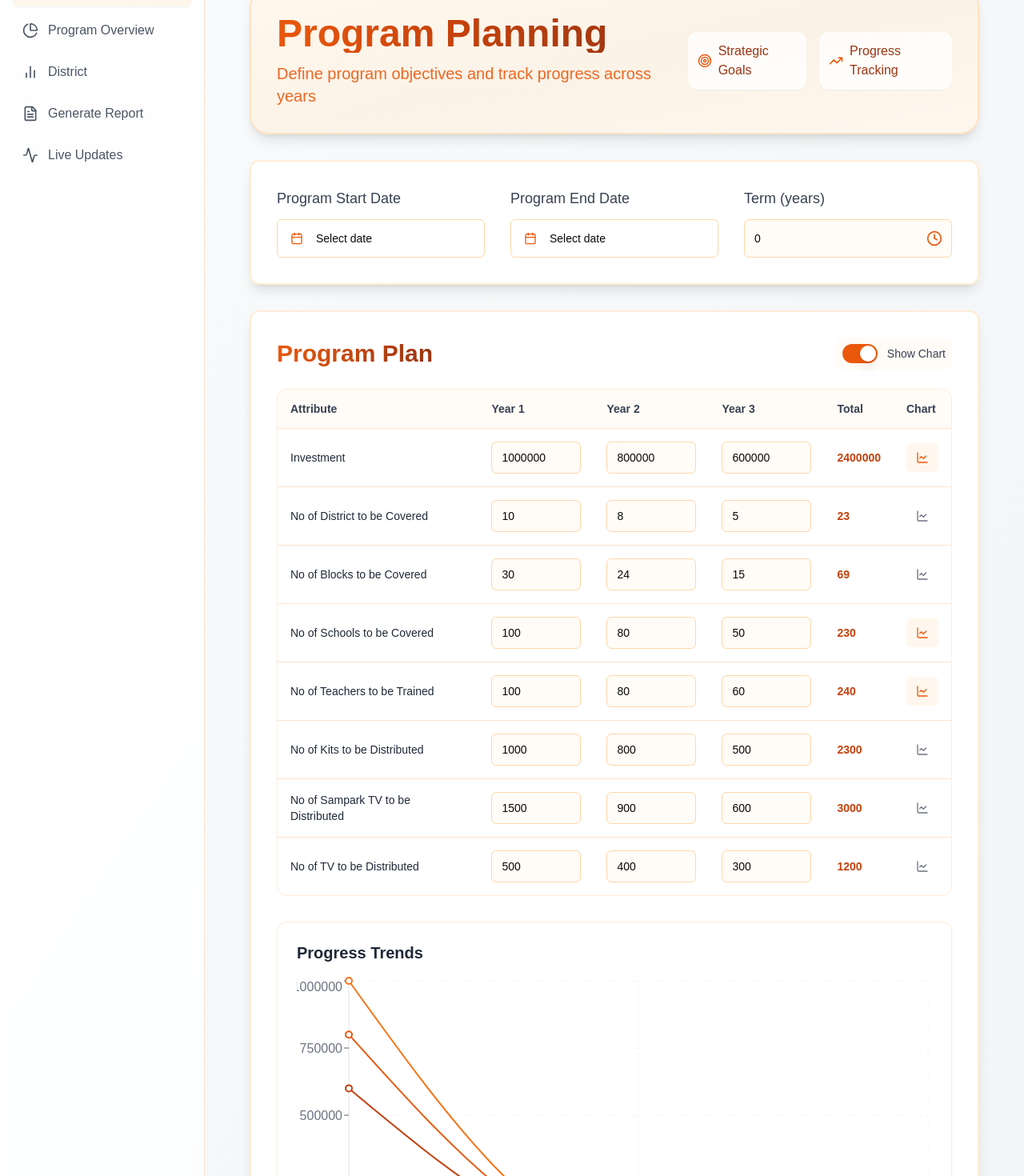
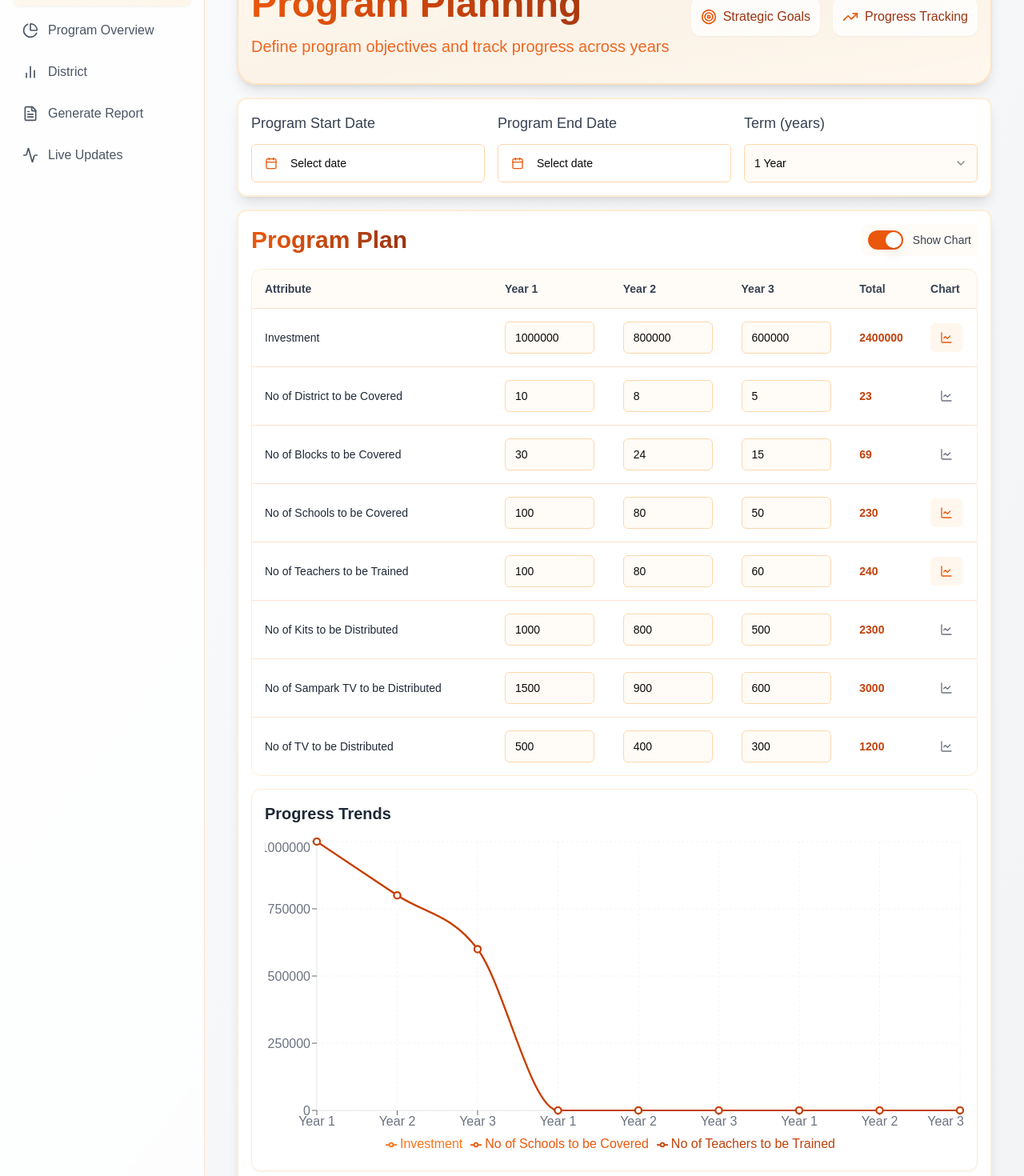
Before and after one commit to shubhamnexus/samparkmainn-dashboard, a Next.js app: page / in a window 1280 px wide. Shown: the part 160-1630 px from the top of the page at 80% size. Built offline with nearby package versions, Linux system fonts and the light colour scheme.

Commit message:
Update ProgramGoals and ProgramOverview components

```diff
--- a/components/ProgramGoals.tsx
+++ b/components/ProgramGoals.tsx
@@ -10,6 +10,13 @@ import {
   PopoverContent,
   PopoverTrigger,
 } from "@/components/ui/popover"
+import {
+  Select,
+  SelectContent,
+  SelectItem,
+  SelectTrigger,
+  SelectValue,
+} from "@/components/ui/select"
 import { format } from "date-fns"
 import { CalendarIcon, LineChart, BarChart, TrendingUp, Target, Clock } from "lucide-react"
 import {
@@ -58,6 +65,7 @@ const inputStyles = `
 export function ProgramGoals({ period }: ProgramGoalsProps) {
   const [startDate, setStartDate] = useState<Date>()
   const [endDate, setEndDate] = useState<Date>()
+  const [selectedTerm, setSelectedTerm] = useState<string>("1")
   const [showChart, setShowChart] = useState(true)
   const [selectedAttributes, setSelectedAttributes] = useState<string[]>([
     "Investment",
@@ -76,9 +84,7 @@ export function ProgramGoals({ period }: ProgramGoalsProps) {
   ])
 
   const calculateTerm = () => {
-    if (!startDate || !endDate) return 0
-    const diffTime = Math.abs(endDate.getTime() - startDate.getTime())
-    return Math.ceil(diffTime / (1000 * 60 * 60 * 24 * 365))
+    return parseInt(selectedTerm)
   }
 
   const updatePlanValue = (index: number, year: 'year1' | 'year2' | 'year3', value: string) => {
@@ -95,27 +101,26 @@ export function ProgramGoals({ period }: ProgramGoalsProps) {
   const toggleAttributeSelection = (attribute: string) => {
     setSelectedAttributes(prev =>
       prev.includes(attribute)
-        ? prev.filter(a => a !== attribute)
-        : [...prev, attribute]
+        ? []
+        : [attribute]
     )
   }
 
   const chartData = programPlan
     .filter(plan => selectedAttributes.includes(plan.attribute))
-    .map(plan => ({
-      name: plan.attribute,
-      "Year 1": plan.year1,
-      "Year 2": plan.year2,
-      "Year 3": plan.year3,
-    }))
+    .flatMap(plan => [
+      { year: "Year 1", attribute: plan.attribute, value: plan.year1 },
+      { year: "Year 2", attribute: plan.attribute, value: plan.year2 },
+      { year: "Year 3", attribute: plan.attribute, value: plan.year3 }
+    ])
 
   return (
-    <div className="space-y-8 p-8 max-w-7xl mx-auto">
+    <div className="space-y-4 px-4 pb-4 pt-0 max-w-7xl mx-auto">
       <style>{inputStyles}</style>
       {/* Header Section */}
-      <div className="flex flex-col md:flex-row md:items-center justify-between gap-8 bg-gradient-to-br from-orange-50 via-orange-100/50 to-orange-50 p-8 rounded-3xl border-2 border-orange-200/60 shadow-lg">
-        <div className="space-y-3">
-          <h1 className="text-5xl font-bold bg-gradient-to-r from-orange-600 via-orange-700 to-orange-800 bg-clip-text text-transparent">
+      <div className="flex flex-col md:flex-row md:items-center justify-between gap-4 bg-gradient-to-br from-orange-50 via-orange-100/50 to-orange-50 p-4 py-8 rounded-3xl border-2 border-orange-200/60 shadow-lg">
+        <div className="space-y-1">
+          <h1 className="text-5xl font-bold leading-[1.3] py-1 bg-gradient-to-r from-orange-600 via-orange-700 to-orange-800 bg-clip-text text-transparent">
             Program Planning
           </h1>
           <p className="text-orange-600/90 text-xl font-medium">
@@ -135,8 +140,8 @@ export function ProgramGoals({ period }: ProgramGoalsProps) {
       </div>
 
       {/* Program Duration Section */}
-      <Card className="p-8 shadow-lg border-orange-100">
-        <div className="grid grid-cols-1 md:grid-cols-3 gap-8">
+      <Card className="p-4 shadow-lg border-orange-100">
+        <div className="grid grid-cols-1 md:grid-cols-3 gap-4">
           <div className="space-y-3">
             <Label className="text-lg font-medium text-gray-700">Program Start Date</Label>
             <Popover>
@@ -179,21 +184,23 @@ export function ProgramGoals({ period }: ProgramGoalsProps) {
 
           <div className="space-y-3">
             <Label className="text-lg font-medium text-gray-700">Term (years)</Label>
-            <div className="relative">
-              <Input
-                value={calculateTerm()}
-                readOnly
-                className="h-12 bg-orange-50/50 border-orange-200 text-lg font-medium"
-              />
-              <Clock className="absolute right-3 top-1/2 transform -translate-y-1/2 h-5 w-5 text-orange-600" />
-            </div>
+            <Select value={selectedTerm} onValueChange={setSelectedTerm}>
+              <SelectTrigger className="h-12 bg-orange-50/50 border-orange-200">
+                <SelectValue placeholder="Select term" />
+              </SelectTrigger>
+              <SelectContent>
+                <SelectItem value="1">1 Year</SelectItem>
+                <SelectItem value="2">2 Years</SelectItem>
+                <SelectItem value="3">3 Years</SelectItem>
+              </SelectContent>
+            </Select>
           </div>
         </div>
       </Card>
 
       {/* Program Plan Table */}
-      <Card className="p-8 shadow-lg border-orange-100">
-        <div className="flex justify-between items-center mb-6">
+      <Card className="p-4 shadow-lg border-orange-100">
+        <div className="flex justify-between items-center mb-4">
           <h2 className="text-3xl font-semibold bg-gradient-to-r from-orange-600 to-orange-800 bg-clip-text text-transparent">
             Program Plan
           </h2>
@@ -274,14 +281,14 @@ export function ProgramGoals({ period }: ProgramGoalsProps) {
 
         {/* Trend Chart */}
         {showChart && selectedAttributes.length > 0 && (
-          <div className="mt-8 p-6 bg-white rounded-xl border border-orange-100 shadow-sm">
+          <div className="mt-4 p-4 bg-white rounded-xl border border-orange-100 shadow-sm">
             <h3 className="text-xl font-semibold text-gray-800 mb-4">Progress Trends</h3>
             <div className="h-[400px]">
               <ResponsiveContainer width="100%" height="100%">
                 <RechartsLineChart data={chartData}>
                   <CartesianGrid strokeDasharray="3 3" stroke="#f3f4f6" />
                   <XAxis
-                    dataKey="name"
+                    dataKey="year"
                     tick={{ fill: '#6b7280' }}
                     axisLine={{ stroke: '#e5e7eb' }}
                   />
@@ -298,30 +305,18 @@ export function ProgramGoals({ period }: ProgramGoalsProps) {
                     }}
                   />
                   <Legend />
+                  {selectedAttributes.map((attribute, index) => (
                     <Line
+                      key={attribute}
                       type="monotone"
-                    dataKey="Year 1"
-                    stroke="#f97316"
+                      dataKey="value"
+                      name={attribute}
+                      stroke={index === 0 ? "#f97316" : index === 1 ? "#ea580c" : "#c2410c"}
                       strokeWidth={2}
                       dot={{ r: 4 }}
                       activeDot={{ r: 6 }}
                     />
-                  <Line
-                    type="monotone"
-                    dataKey="Year 2"
-                    stroke="#ea580c"
-                    strokeWidth={2}
-                    dot={{ r: 4 }}
-                    activeDot={{ r: 6 }}
-                  />
-                  <Line
-                    type="monotone"
-                    dataKey="Year 3"
-                    stroke="#c2410c"
-                    strokeWidth={2}
-                    dot={{ r: 4 }}
-                    activeDot={{ r: 6 }}
-                  />
+                  ))}
                 </RechartsLineChart>
               </ResponsiveContainer>
             </div>
--- a/components/ProgramOverview.tsx
+++ b/components/ProgramOverview.tsx
@@ -52,7 +52,7 @@ export function ProgramOverview({
         </div>
 
         <div className="grid grid-cols-1 sm:grid-cols-2 md:grid-cols-4 gap-4 mt-4">
-          <div className="bg-white shadow-sm rounded-lg p-3 flex items-center gap-2">
+          <div className="bg-white shadow-sm rounded-lg p-3 flex items-center gap-2 border border-[#FFE5C2] hover:border-[#E67E22] transition-all duration-300 hover:shadow-md">
             <div className="p-1.5 bg-[#FFE5C2] rounded-full">
               <svg xmlns="http://www.w3.org/2000/svg" className="h-5 w-5 text-[#E67E22]" viewBox="0 0 24 24" fill="none" stroke="currentColor" strokeWidth="2">
                 <path d="M17 21v-2a4 4 0 0 0-4-4H5a4 4 0 0 0-4 4v2"></path>
@@ -66,7 +66,7 @@ export function ProgramOverview({
             </div>
           </div>
 
-          <div className="bg-white shadow-sm rounded-lg p-3 flex items-center gap-2">
+          <div className="bg-white shadow-sm rounded-lg p-3 flex items-center gap-2 border border-[#FFE5C2] hover:border-[#E67E22] transition-all duration-300 hover:shadow-md">
             <div className="p-1.5 bg-[#FFE5C2] rounded-full">
               <svg xmlns="http://www.w3.org/2000/svg" className="h-5 w-5 text-[#E67E22]" viewBox="0 0 24 24" fill="none" stroke="currentColor" strokeWidth="2">
                 <path d="M3 9l9-7 9 7v11a2 2 0 0 1-2 2H5a2 2 0 0 1-2-2z"></path>
@@ -78,7 +78,7 @@ export function ProgramOverview({
             </div>
           </div>
 
-          <div className="bg-white shadow-sm rounded-lg p-3 flex items-center gap-2">
+          <div className="bg-white shadow-sm rounded-lg p-3 flex items-center gap-2 border border-[#FFE5C2] hover:border-[#E67E22] transition-all duration-300 hover:shadow-md">
             <div className="p-1.5 bg-[#FFE5C2] rounded-full">
               <svg xmlns="http://www.w3.org/2000/svg" className="h-5 w-5 text-[#E67E22]" viewBox="0 0 24 24" fill="none" stroke="currentColor" strokeWidth="2">
                 <rect x="2" y="3" width="20" height="14" rx="2" ry="2"></rect>
@@ -91,7 +91,7 @@ export function ProgramOverview({
             </div>
           </div>
 
-          <div className="bg-white shadow-sm rounded-lg p-3 flex items-center gap-2">
+          <div className="bg-white shadow-sm rounded-lg p-3 flex items-center gap-2 border border-[#FFE5C2] hover:border-[#E67E22] transition-all duration-300 hover:shadow-md">
             <div className="p-1.5 bg-[#FFE5C2] rounded-full">
               <svg xmlns="http://www.w3.org/2000/svg" className="h-5 w-5 text-[#E67E22]" viewBox="0 0 24 24" fill="none" stroke="currentColor" strokeWidth="2">
                 <line x1="12" y1="1" x2="12" y2="23"></line>
```
Lines whose indentation alone changed are shown as unchanged.
